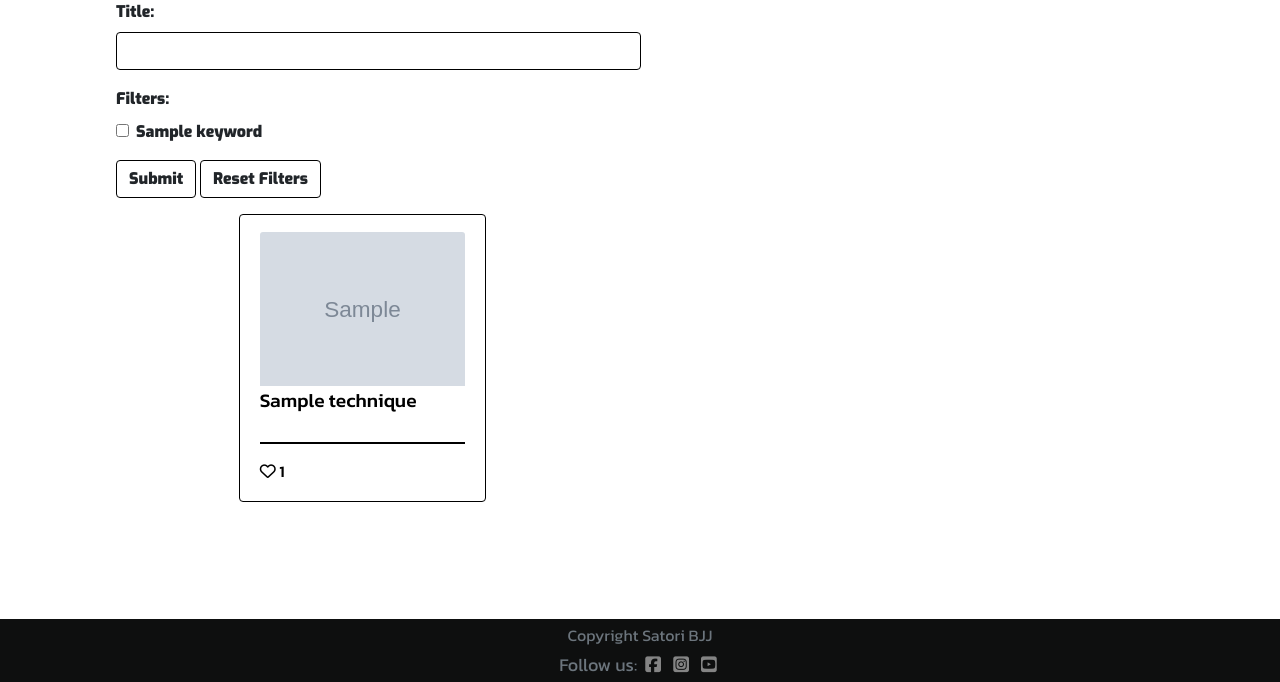
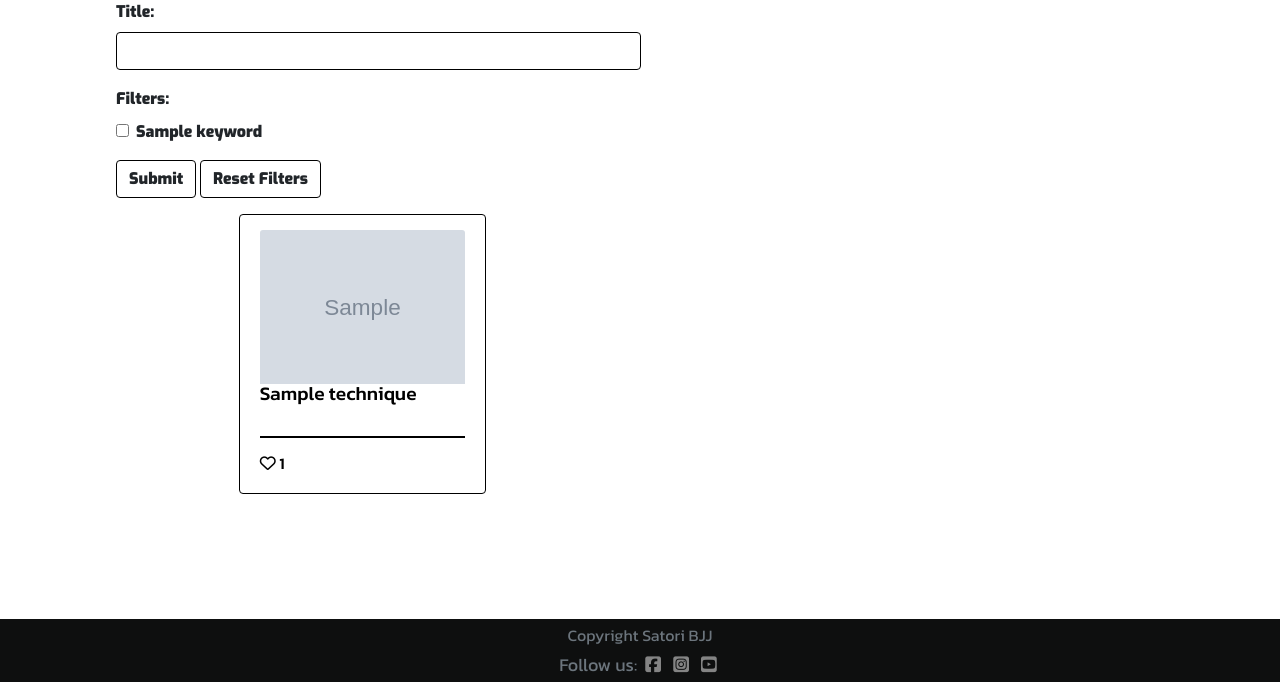
Before and after one commit to Janisroz/SatoriKnowledgeBase, a Django app: page / in a window 1280 px wide. Shown: the part 118-800 px from the top of the page. Run offline with Django 3.2, Linux system fonts and the light colour scheme; tables that the repository leaves empty hold one stand-in row (values such as "Sample post"); grey boxes marked "Sample" are stand-in pictures; some libraries are stand-ins or nearby versions.

Commit message:
Fix sizing issue in index

```diff
--- a/static/css/style.css
+++ b/static/css/style.css
@@ -137,6 +137,7 @@ hr {
   background-color: black;
   height: 1px;
   width: 100%;
+  margin-top: auto;
 }
 
 .post-link {
--- a/templates/index.html
+++ b/templates/index.html
@@ -29,8 +29,9 @@
                         <div class="image-container">
                             <img class="card-img-top" src="{{ post.thumbnail.url }}">
                         </div>
-
-                            <h4 class="card-title mt-1">{{ post.title }}</h2>
+                        <div class="mt-1 mb-2">
+                            <h4 class="card-title">{{ post.title }}</h2>
+                        </div>
                         <hr />
                         <p class="card-text h6"><i class="far fa-heart"></i>
                             {{ post.total_likes }}</p>
```
